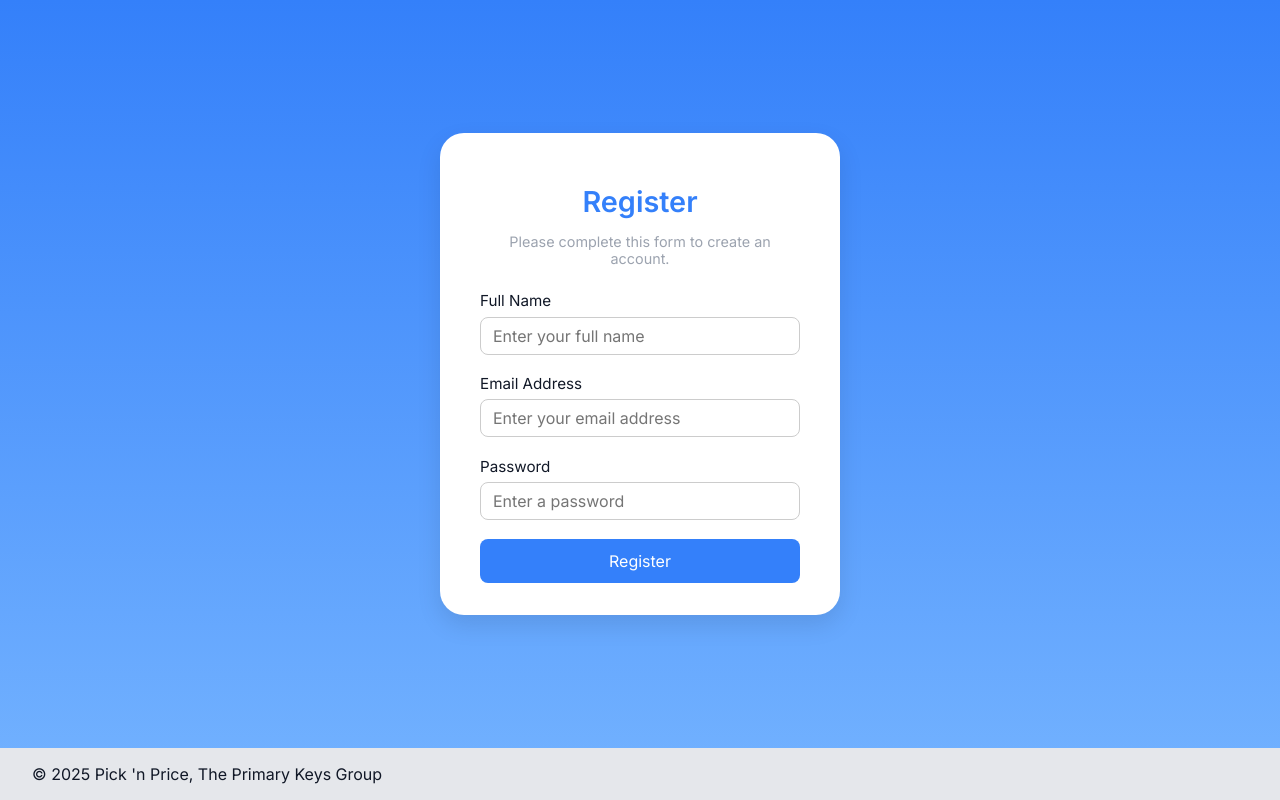
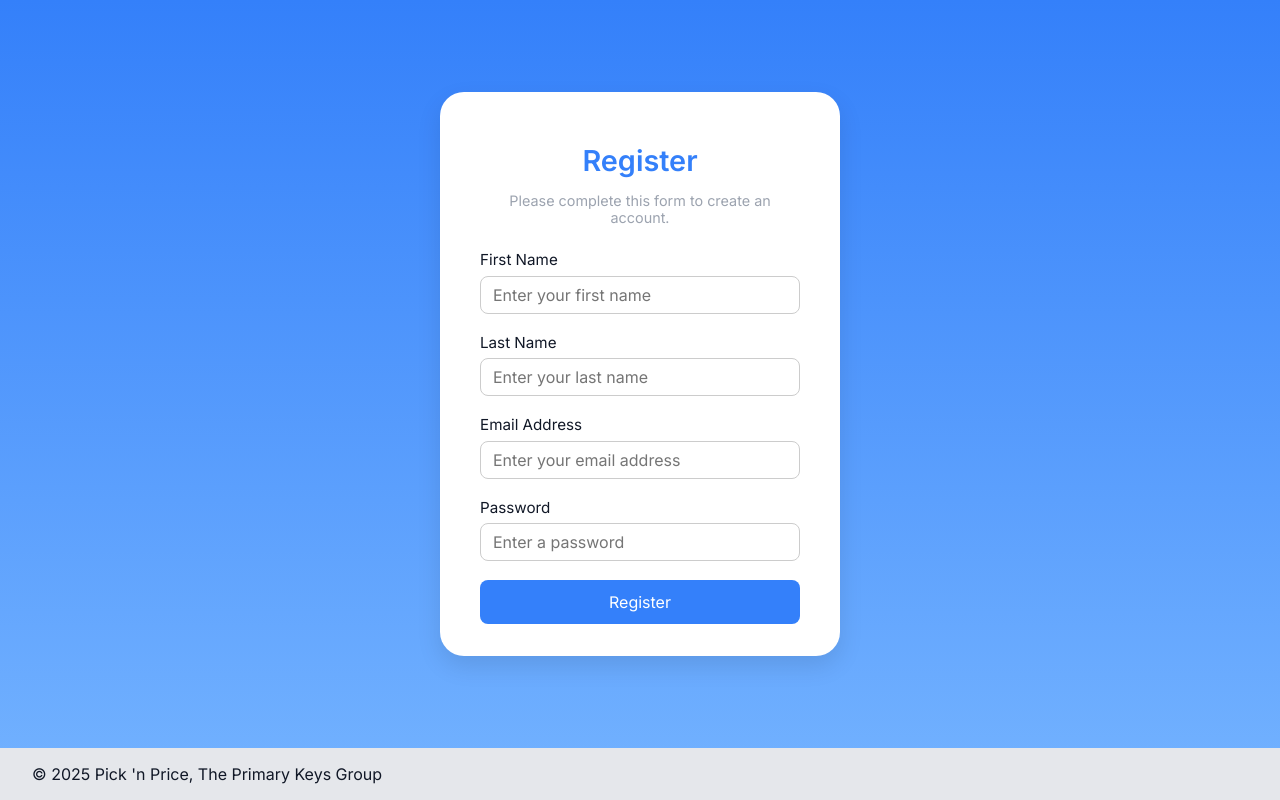
Before and after one commit to u23608821/COS221_Assignment_5, a PHP site: page /html/register.php in a window 1280 px wide. Run offline with PHP 8.4, Linux system fonts and the light colour scheme.

Commit message:
Split first and last name fields in Regsiter

```diff
--- a/src/public/html/register.php
+++ b/src/public/html/register.php
@@ -67,9 +67,12 @@ $password = $env ? $env['WHEATLEY_PASSWORD'] : getenv("WHEATLEY_PASSWORD");
 
       <form>
         <div class="form-group">
-          <label for="name">Full Name</label>
-          <!-- We will need to split this into first and last name (DB has a first and last name field) -->
-          <input type="text" id="name" placeholder="Enter your full name" required />
+          <label for="name">First Name</label>
+          <input type="text" id="name" placeholder="Enter your first name" required />
+        </div>
+        <div class="form-group">
+          <label for="name">Last Name</label>
+          <input type="text" id="name" placeholder="Enter your last name" required />
         </div>
         <div class="form-group">
           <label for="email">Email Address</label>
```
